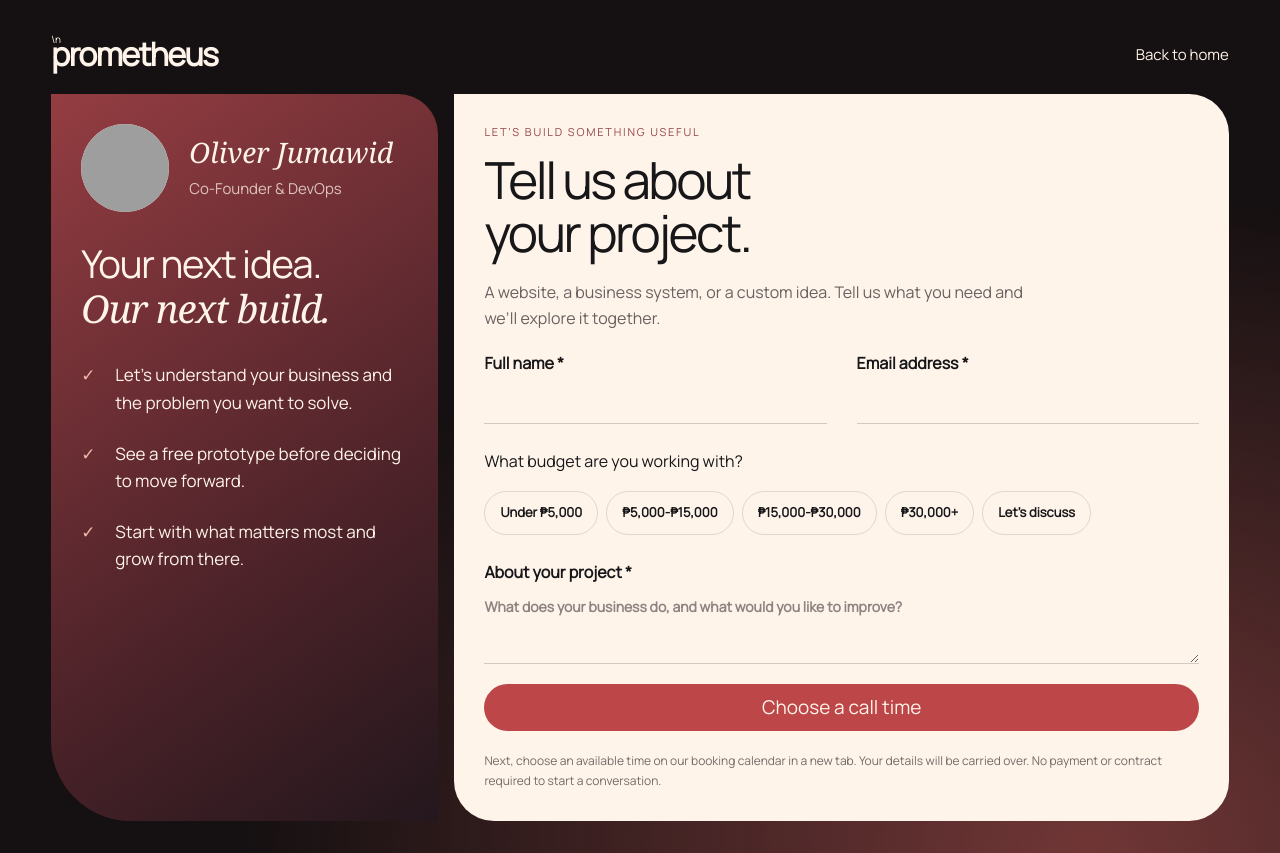
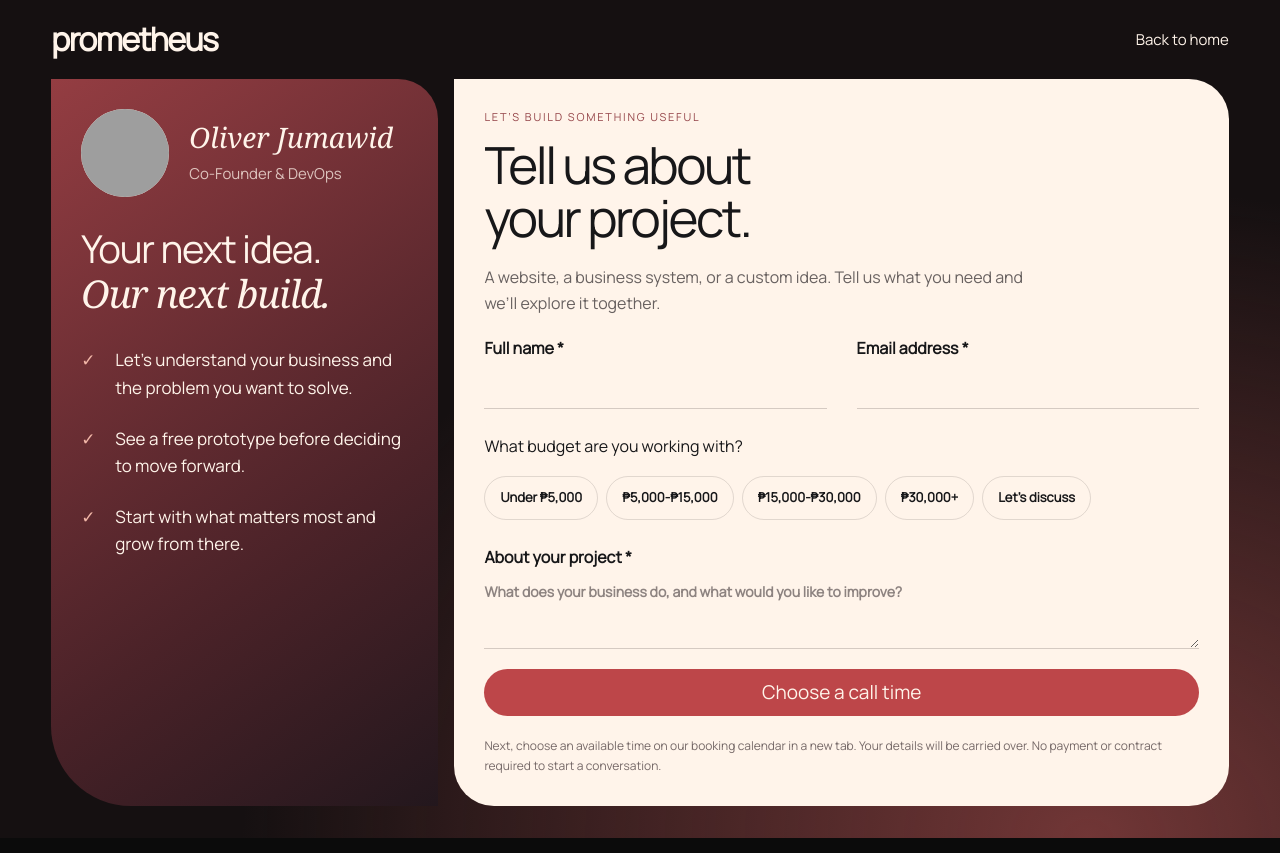
Before and after one commit to PaulEscobia13/prometheus-portfoliov10, a Next.js app: page /prometheus/contact in a window 1280 px wide. Built offline with nearby package versions, Linux system fonts and the light colour scheme; grey boxes are pictures that could not be loaded.

Commit message:
Remove literal newline text above inquiry page logo

```diff
--- a/app/prometheus/contact/page.tsx
+++ b/app/prometheus/contact/page.tsx
@@ -8,7 +8,8 @@ import "./contact.css";
 export const metadata: Metadata = { title: "Let’s talk about your project | Prometheus", icons: { icon: { url: "/favicons/prometheus-cream.png", type: "image/png" }, apple: "/favicons/prometheus-cream.png" }, robots: { index: false, follow: false } };
 
 export default function ContactPage() {
-  return <main className="inquiry-page">\n    <RotatingFavicon />
+  return <main className="inquiry-page">
+    <RotatingFavicon />
     <header className="inquiry-header"><a href="/prometheus" aria-label="Prometheus home">prometheus</a><a href="/prometheus">Back to home</a></header>
     <div className="inquiry-layout">
       <aside className="inquiry-profile">
```
